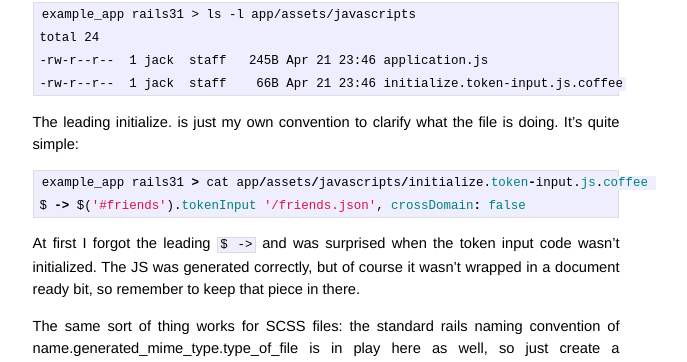
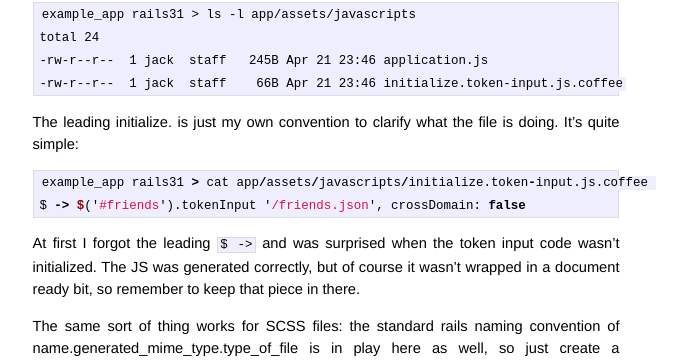
Before and after one commit to jackdempsey/jackdempsey.github.com, a Jekyll site: the page built from _posts/2011-04-22-rails-3-1-sprockets-and-coffeescript.md, in a window 1280 px wide and 900 px high, scrolled down 2523 px. Shown: the part 61-423 px from the top of the window, without its empty margins (314-1001 px from the left). Built offline with Jekyll 4.4.1, drawn with Linux system fonts in a browser that asks for light colours; comment, search, counter and statistics services are not loaded.

Commit message:
fixup highlighting

```diff
--- a/_posts/2011-04-22-rails-3-1-sprockets-and-coffeescript.md
+++ b/_posts/2011-04-22-rails-3-1-sprockets-and-coffeescript.md
@@ -129,7 +129,7 @@ Using these techs is as easy as naming your files appropriately. One file I didn
 
 The leading initialize. is just my own convention to clarify what the file is doing. It's quite simple:
 
-{% highlight coffeescript %}
+{% highlight javascript %}
 example_app rails31 > cat app/assets/javascripts/initialize.token-input.js.coffee
 $ -> $('#friends').tokenInput '/friends.json', crossDomain: false
 {% endhighlight %}
```
